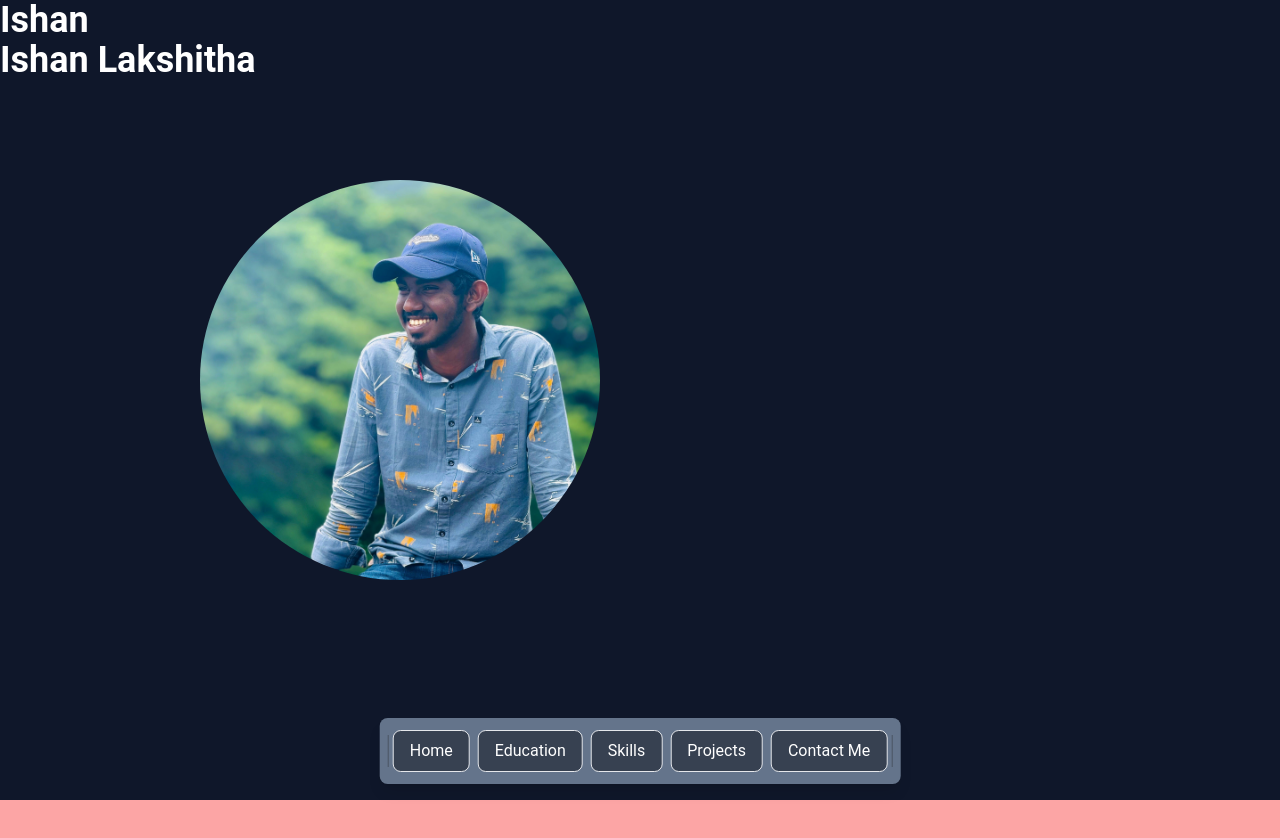
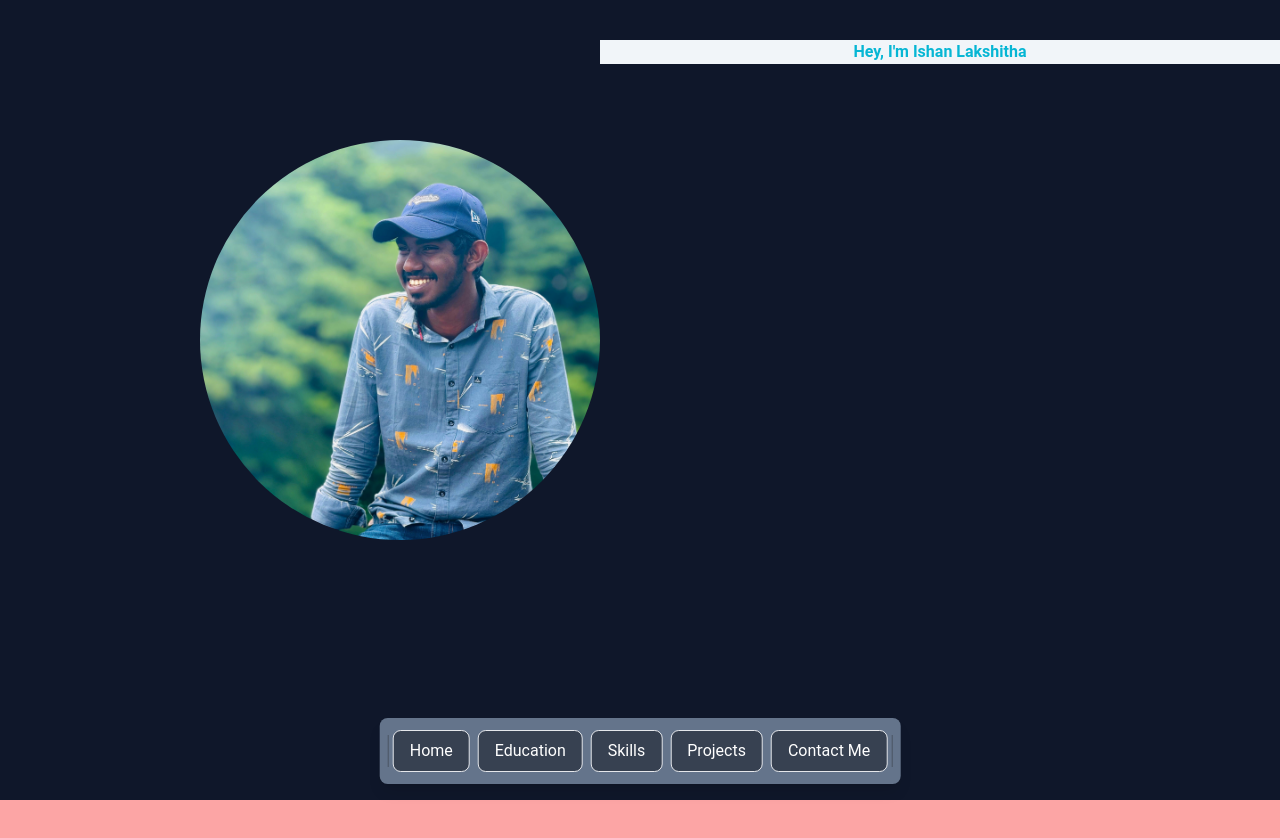
Before and after one commit to ILakshitha/ishan_Lakshitha, a React (Vite) app in the folder Frontend/: page / in a window 1280 px wide. Shown: the top 838 px of the page. Built offline with nearby package versions, Linux system fonts and the light colour scheme.

Commit message:
Add titile Phototype

```diff
--- a/Frontend/src/pages/Home.jsx
+++ b/Frontend/src/pages/Home.jsx
@@ -39,10 +39,18 @@ export default function Home() {
   return (
     <div className="font-roboto">
 
-      <div ref={homeref} id='home' className='bg-slate-900 h-screen'>
-        <h1 className="text-4xl text-white font-bold"> {part}</h1>
-        <h1 className="text-4xl text-white font-bold"> {text}</h1>
+      <div ref={homeref} id='home' className='bg-slate-900 h-screen pt-10'>
+
+        {/* <h1 className="text-4xl text-white font-bold"> {text}</h1> */}
+        <div className='flex'>
+
         <Home_C/>
+        <div className='w-full h-full bg-slate-100 text-center'>
+        <h1 className=' w-full size- text-cyan-500 font-semibold'>Hey, I'm Ishan Lakshitha</h1>
+        </div>
+
+        </div>
+
       </div>
       <div ref={educationref} id='education' className=' bg-red-300 h-screen'>
 
```
